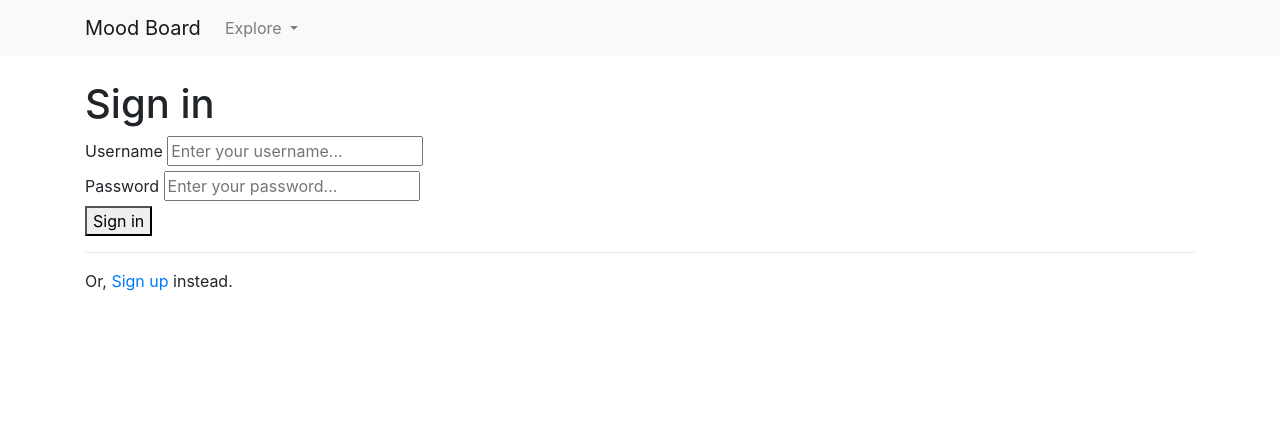
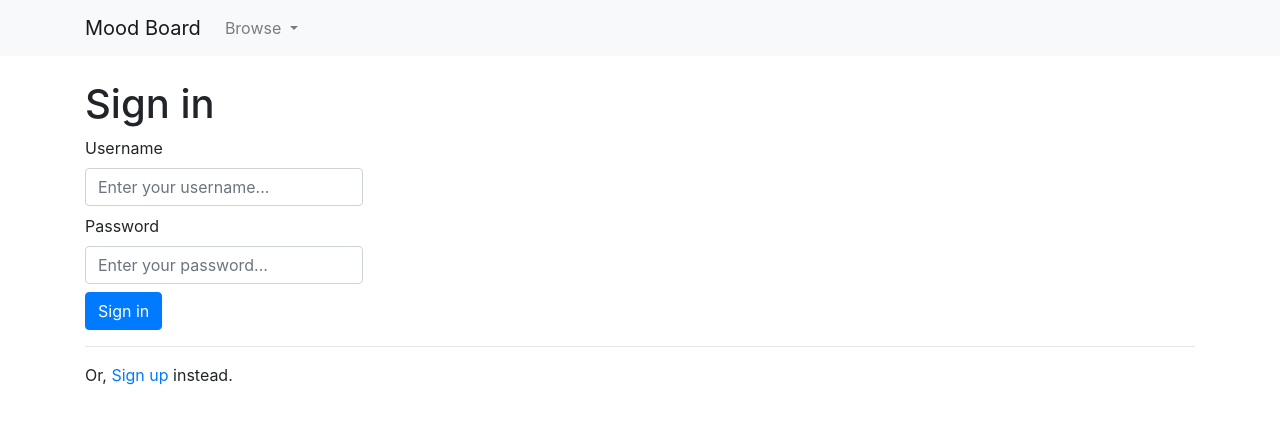
Before and after one commit to leilacheung/findthatsong, a Rails app: template app/views/user_authentication/sign_in.html.erb in a window 1280 px wide. Shown: the top 424 px of the page. Run offline with Rails 7, Linux system fonts and the light colour scheme; the template is opened without the code that fills it, so the values that code supplies are empty; some libraries are stand-ins or nearby versions.

Commit message:
tried to make pretty edits

```diff
--- a/app/views/layouts/application.html.erb
+++ b/app/views/layouts/application.html.erb
@@ -5,8 +5,18 @@
     Mood Board
   </title>
 
-  <!-- Expand the number of characters we can use in the document beyond basic ASCII 🎉 -->
-  <meta charset="utf-8">
+<!-- Expand the number of characters we can use in the document beyond basic ASCII 🎉 -->
+<meta charset="utf-8">
+
+<!-- Connect Bootstrap CSS -->
+<link rel="stylesheet" href="https://stackpath.bootstrapcdn.com/bootstrap/4.4.1/css/bootstrap.min.css">
+
+<!-- Connect Bootstrap JavaScript and its dependencies -->
+  <script src="https://cdnjs.cloudflare.com/ajax/libs/jquery/3.4.1/jquery.js"></script>
+  <script src="https://stackpath.bootstrapcdn.com/bootstrap/4.4.1/js/bootstrap.bundle.min.js"></script>
+
+  <!-- Connect Font Awesome -->
+  <script src="https://cdnjs.cloudflare.com/ajax/libs/font-awesome/5.13.0/js/all.min.js"></script>
 
   <!-- Make it responsive to small screens. Include only if you're using responsive CSS. -->
   <meta name="viewport" content="width=device-width, initial-scale=1, shrink-to-fit=no">
--- a/app/views/shared/_navbar.html.erb
+++ b/app/views/shared/_navbar.html.erb
@@ -12,7 +12,7 @@
       <ul class="navbar-nav mr-auto">
         <li class="nav-item dropdown">
           <a class="nav-link dropdown-toggle" href="#" id="navbarDropdown" role="button" data-toggle="dropdown" aria-haspopup="true" aria-expanded="false">
-            Explore
+           Browse
           </a>
           <div class="dropdown-menu" aria-labelledby="navbarDropdown">
             <a href="/moods" class="dropdown-item">
--- a/app/views/user/home.html.erb
+++ b/app/views/user/home.html.erb
@@ -19,4 +19,5 @@
         Find Playlists
       </button>
     </div>
+
     </form>
--- a/app/views/user_authentication/sign_in.html.erb
+++ b/app/views/user_authentication/sign_in.html.erb
@@ -1,19 +1,24 @@
 <h1>Sign in</h1>
 
 <form action="/user_verify_credentials" method="post">
-  <div>
-    <label for="username_box">Username</label>
-    <input id="username_box" name="query_username" placeholder="Enter your username..." type="text">
+  <div class="mb-2">
+    <label for="username_box">
+    Username
+    </label>
+    <input id="username_box" class="col-sm-3 form-control" name="query_username" placeholder="Enter your username..." type="text">
   </div>
 
-  <div>
-    <label for="password_box">Password</label>
-    <input id="password_box" name="query_password" placeholder="Enter your password..." type="password">
+  <div class="mb-2">
+    <label for="password_box">
+    Password
+    </label>
+    <input id="password_box" class="col-sm-3 form-control" name="query_password" placeholder="Enter your password..." type="password">
   </div>
 
-  <button>
+  <button class="btn btn-primary">
     Sign in
   </button>
+
 </form>
 
 <hr>
```
